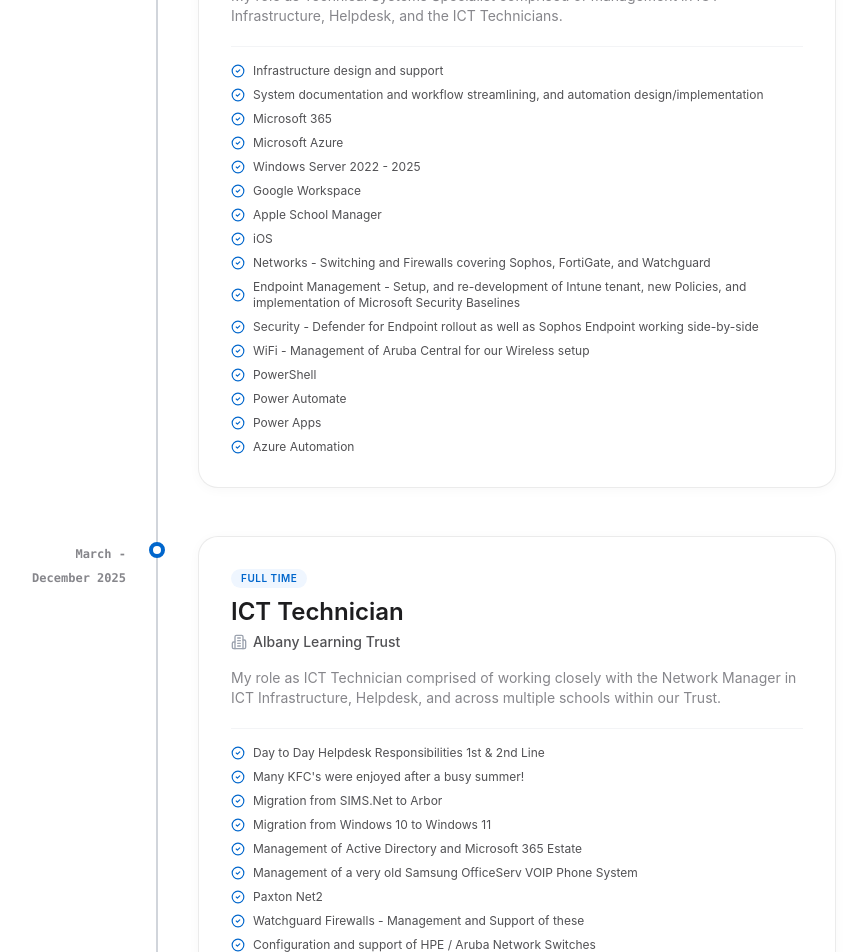
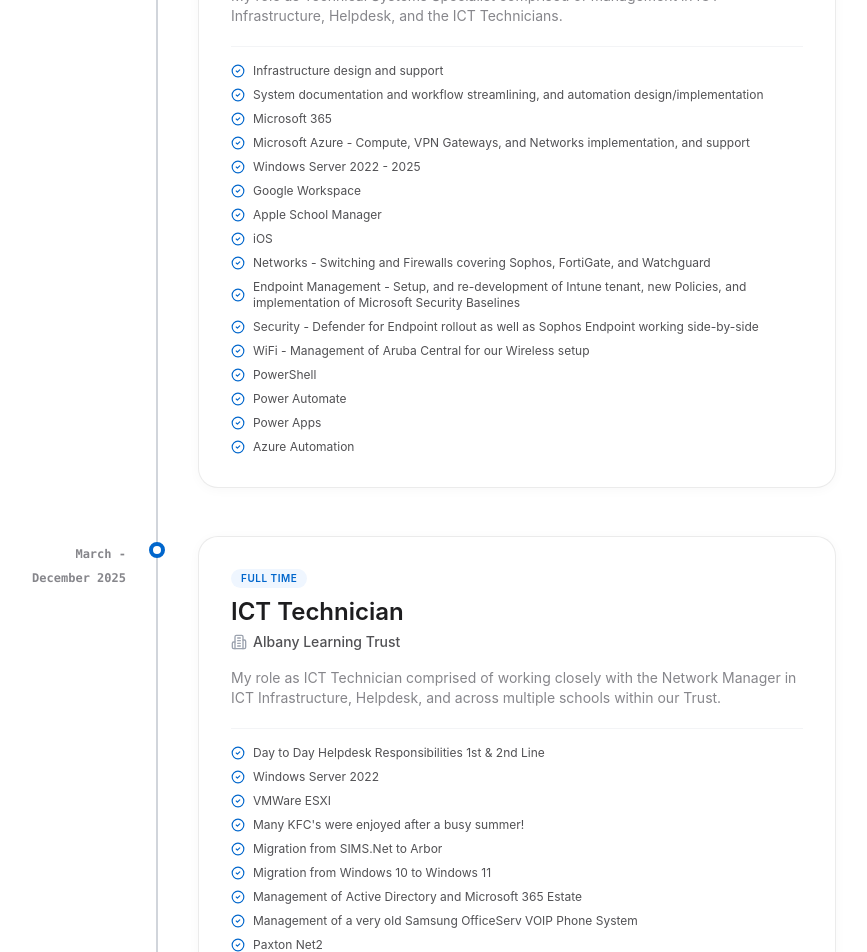
Before and after one commit to zakfarnworth23/zfarnworthdotcom26, a React (Vite) app: page / in a window 1280 px wide. Shown: the part 1900-2852 px from the top of the page, without its empty margins (208-1075 px from the left). Built offline with nearby package versions, Linux system fonts and the light colour scheme.

Commit message:
Enhance Azure highlight with specific services
Updated highlights to include detailed Azure implementation and support.

```diff
--- a/src/App.jsx
+++ b/src/App.jsx
@@ -79,7 +79,7 @@
         "Infrastructure design and support",
         "System documentation and workflow streamlining, and automation design/implementation",
         "Microsoft 365",
-        "Microsoft Azure",
+        "Microsoft Azure - Compute, VPN Gateways, and Networks implementation, and support",
         "Windows Server 2022 - 2025",
         "Google Workspace",
         "Apple School Manager",
@@ -103,6 +103,8 @@
         "My role as ICT Technician comprised of working closely with the Network Manager in ICT Infrastructure, Helpdesk, and across multiple schools within our Trust.",
       highlights: [
         "Day to Day Helpdesk Responsibilities 1st & 2nd Line",
+        "Windows Server 2022",
+        "VMWare ESXI",
         "Many KFC's were enjoyed after a busy summer!",
         "Migration from SIMS.Net to Arbor",
         "Migration from Windows 10 to Windows 11",
```
